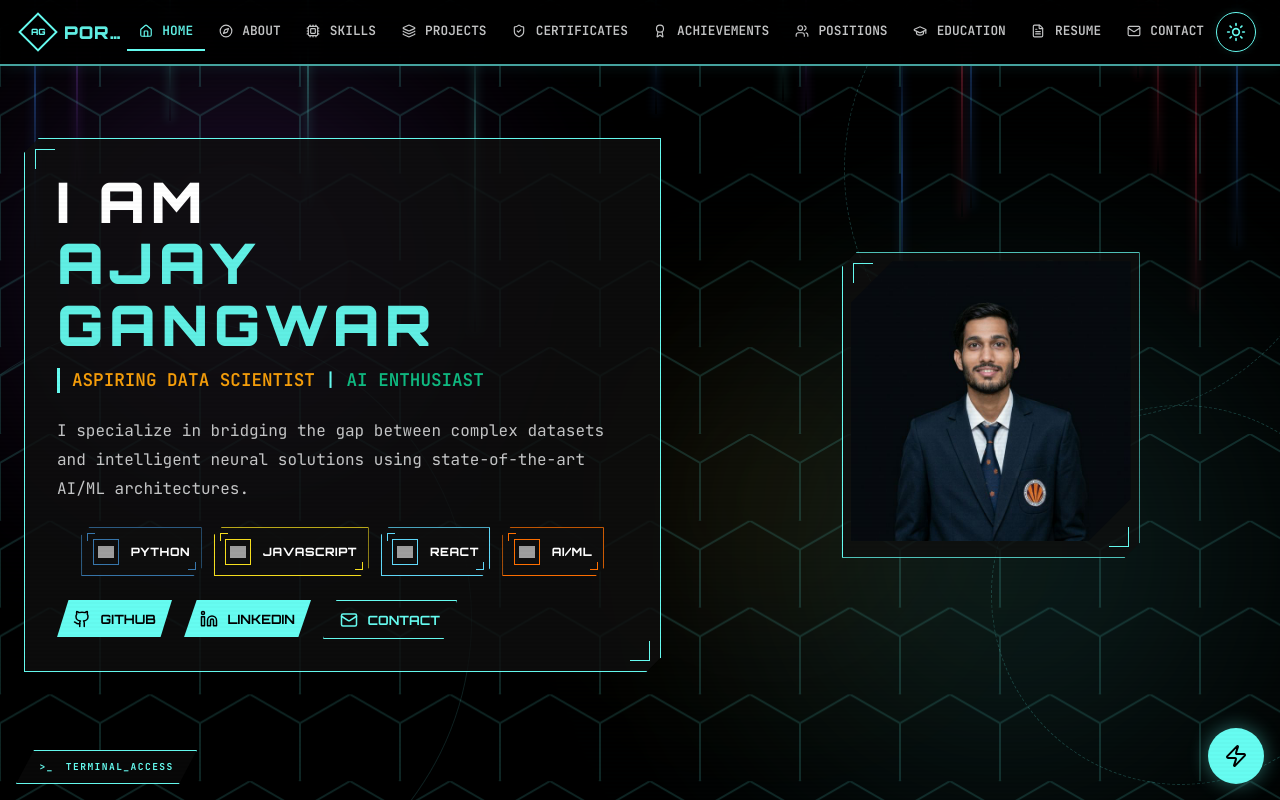
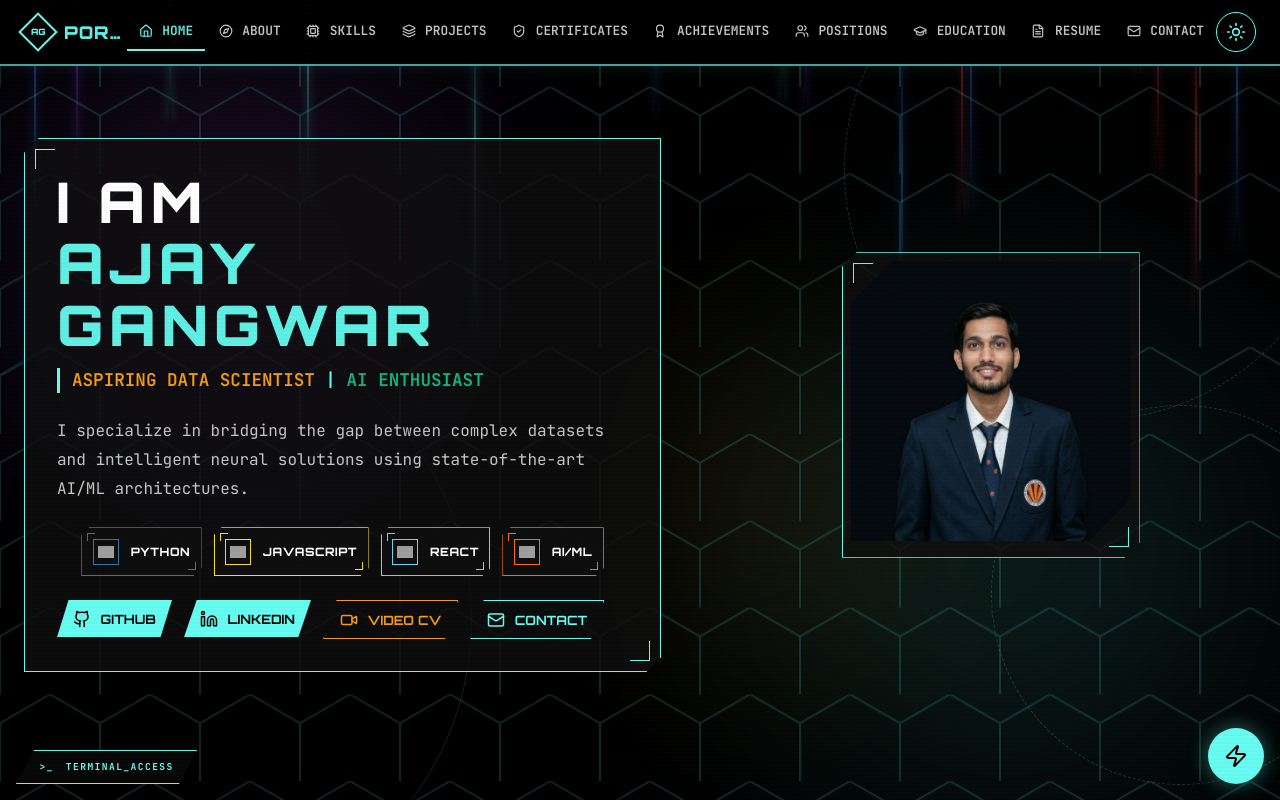
Before and after one commit to ajaygangwar945/AG-Portfolio, a React (Vite) app: page / in a window 1280 px wide. Shown: the top 800 px of the page. Built offline with nearby package versions, Linux system fonts and the light colour scheme; grey boxes are pictures that could not be loaded.

Commit message:
add video cv

```diff
--- a/src/components/Hero.jsx
+++ b/src/components/Hero.jsx
@@ -1,7 +1,7 @@
 /* eslint-disable no-unused-vars */
 import React from 'react';
 import { motion } from 'framer-motion';
-import { Terminal, Cpu, Database, Github, Mail, Code, Linkedin } from 'lucide-react';
+import { Terminal, Cpu, Database, Github, Mail, Code, Linkedin, Video } from 'lucide-react';
 import CyberCard from './common/CyberCard';
 
 const Hero = () => {
@@ -174,6 +174,11 @@ const Hero = () => {
                 <Linkedin size={18} /> LINKEDIN
               </button>
             </a>
+            <a href="https://drive.google.com/file/d/1MqpVbIYvk8nm5-8EV7MiLrViTZOpNkHA/view?usp=drive_link" target="_blank" rel="noopener noreferrer">
+              <button className="btn btn-primary" style={{ border: '1px solid var(--warning-accent)', color: 'var(--warning-accent)', background: 'transparent' }}>
+                <Video size={18} /> VIDEO CV
+              </button>
+            </a>
             <a href="mailto:ajaygangwar945@gmail.com">
               <button className="btn btn-secondary">
                 <Mail size={18} /> CONTACT
```
